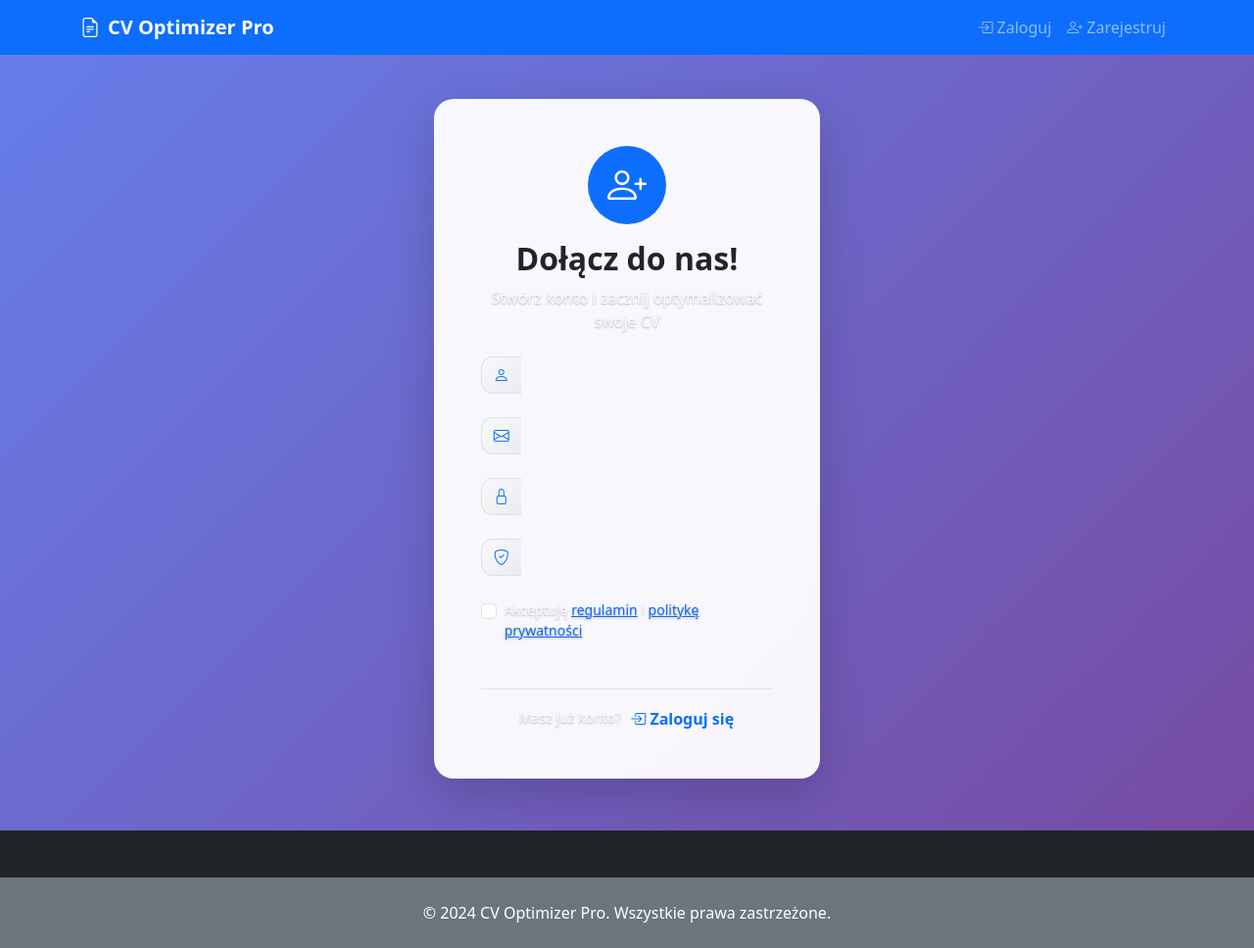
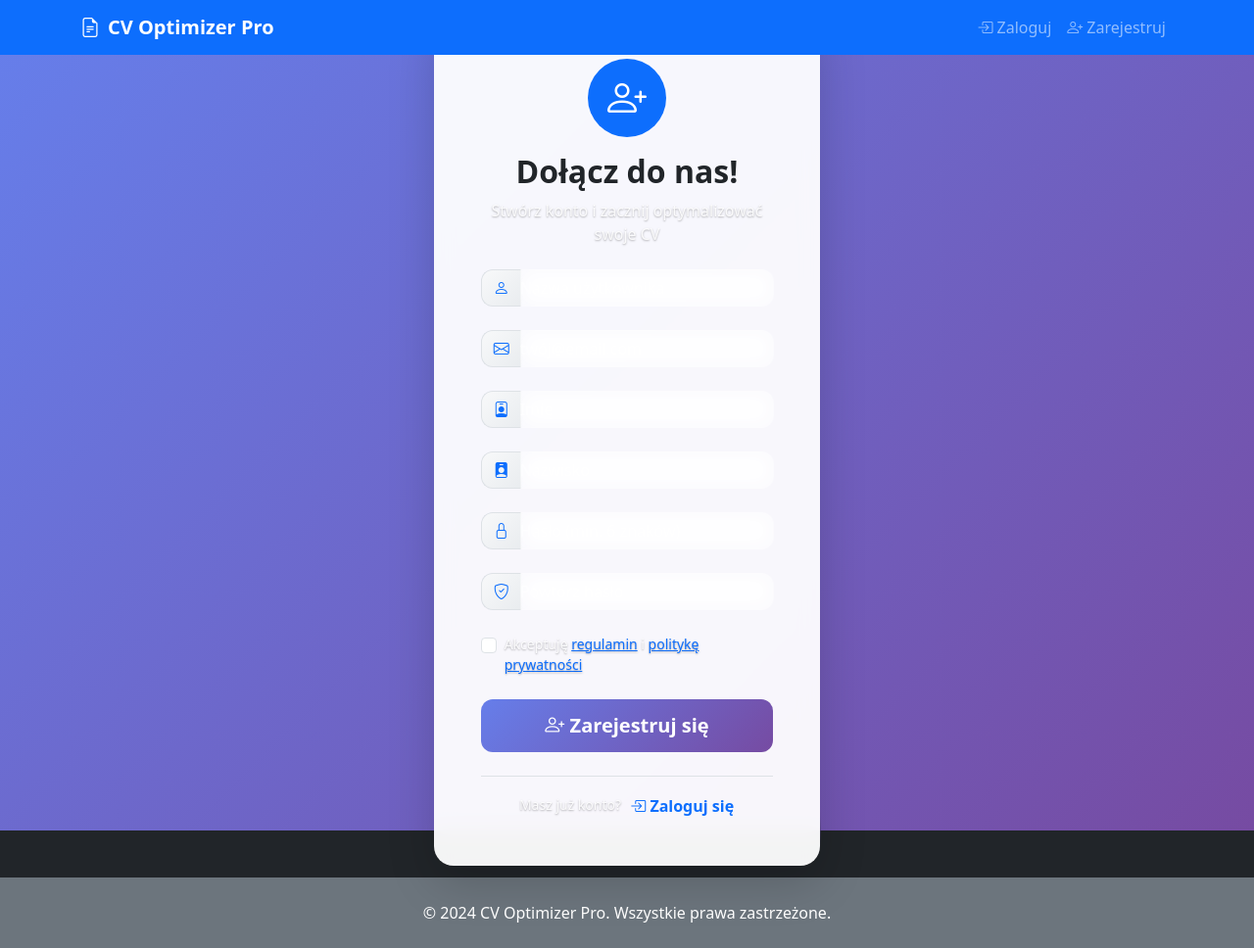
Before and after one commit to msulikowski96-cmd/CvToai, a Flask app: template templates/auth/register.html in a window 1280 px wide. Shown: the whole page at 98% size. Run offline with Flask 3, Linux system fonts and the light colour scheme; the template is opened without the code that fills it, so the values that code supplies are empty; parts of the project's set-up code (start-up, migrations or seed data) failed here and were passed over.

Commit message:
Assistant checkpoint: Fix form fields and routing for auth
Assistant generated file changes:
- templates/auth/register.html: Fix form field names to match backend, Fix submit button
- templates/auth/login.html: Fix login form field names, Fix login submit button
- app.py: Fix routing endpoints, Add auth blueprint routes, Add auth routes with blueprint naming, Add auth blueprint at the end before main, Remove old register and login routes

---

User prompt:

Error form

Replit-Commit-Author: Assistant
Replit-Commit-Session-Id: 6f3744b5-5d25-4b95-9958-6d9d34123aa3

```diff
--- a/app.py
+++ b/app.py
@@ -49,7 +49,7 @@ login_manager = LoginManager()
 login_manager.init_app(app)
 login_manager.login_message = 'Zaloguj się, aby uzyskać dostęp do tej strony.'
 login_manager.login_message_category = 'info'
-login_manager.login_view = 'login'
+login_manager.login_view = 'auth.login'
 
 # Models
 class User(UserMixin, db.Model):
@@ -113,91 +113,7 @@ def index():
         return render_template('dashboard.html')
     return render_template('index.html')
 
-@app.route('/register', methods=['GET', 'POST'])
-def register():
-    if current_user.is_authenticated:
-        return redirect(url_for('index'))
 
-    if request.method == 'POST':
-        username = request.form.get('username', '').strip()
-        email = request.form.get('email', '').strip()
-        first_name = request.form.get('first_name', '').strip()
-        last_name = request.form.get('last_name', '').strip()
-        password = request.form.get('password', '').strip()
-        password2 = request.form.get('password2', '').strip()
-
-        # Validation
-        if not all([username, email, first_name, last_name, password, password2]):
-            flash('Wszystkie pola są wymagane.', 'error')
-            return render_template('auth/register.html')
-
-        if password != password2:
-            flash('Hasła muszą być identyczne.', 'error')
-            return render_template('auth/register.html')
-
-        if len(password) < 6:
-            flash('Hasło musi mieć co najmniej 6 znaków.', 'error')
-            return render_template('auth/register.html')
-
-        # Check if user exists
-        if User.query.filter_by(username=username).first():
-            flash('Ten nick jest już zajęty.', 'error')
-            return render_template('auth/register.html')
-
-        if User.query.filter_by(email=email).first():
-            flash('Ten email jest już zarejestrowany.', 'error')
-            return render_template('auth/register.html')
-
-        # Create user
-        user = User()
-        user.username = username
-        user.email = email
-        user.first_name = first_name
-        user.last_name = last_name
-        user.password_hash = generate_password_hash(password)
-
-        db.session.add(user)
-        db.session.commit()
-
-        flash('Rejestracja przebiegła pomyślnie! Możesz się teraz zalogować.', 'success')
-        return redirect(url_for('login'))
-
-    return render_template('auth/register.html')
-
-@app.route('/login', methods=['GET', 'POST'])
-def login():
-    if current_user.is_authenticated:
-        return redirect(url_for('index'))
-
-    if request.method == 'POST':
-        username_or_email = request.form.get('username_or_email', '').strip()
-        password = request.form.get('password', '').strip()
-
-        if not username_or_email or not password:
-            flash('Wypełnij wszystkie pola.', 'error')
-            return render_template('auth/login.html')
-
-        # Find user
-        if '@' in username_or_email:
-            user = User.query.filter_by(email=username_or_email).first()
-        else:
-            user = User.query.filter(
-                or_(User.username == username_or_email, User.email == username_or_email)
-            ).first()
-
-        if user and check_password_hash(user.password_hash, password):
-            login_user(user)
-            user.last_login = datetime.utcnow()
-            db.session.commit()
-
-            flash(f'Witaj, {user.first_name}! Zalogowano pomyślnie.', 'success')
-
-            next_page = request.args.get('next')
-            return redirect(next_page) if next_page else redirect(url_for('index'))
-        else:
-            flash('Nieprawidłowy nick/email lub hasło.', 'error')
-
-    return render_template('auth/login.html')
 
 @app.route('/logout')
 @login_required
@@ -372,6 +288,103 @@ def too_large(e):
 def internal_error(e):
     return jsonify({'success': False, 'message': 'Wystąpił błąd wewnętrzny serwera.'}), 500
 
+# Create auth blueprint
+from flask import Blueprint
+auth = Blueprint('auth', __name__, url_prefix='/auth')
+
+@auth.route('/login', methods=['GET', 'POST'])
+def login():
+    if current_user.is_authenticated:
+        return redirect(url_for('index'))
+
+    if request.method == 'POST':
+        username_or_email = request.form.get('username_or_email', '').strip()
+        password = request.form.get('password', '').strip()
+
+        if not username_or_email or not password:
+            flash('Wypełnij wszystkie pola.', 'error')
+            return render_template('auth/login.html')
+
+        # Find user
+        if '@' in username_or_email:
+            user = User.query.filter_by(email=username_or_email).first()
+        else:
+            user = User.query.filter(
+                or_(User.username == username_or_email, User.email == username_or_email)
+            ).first()
+
+        if user and check_password_hash(user.password_hash, password):
+            login_user(user)
+            user.last_login = datetime.utcnow()
+            db.session.commit()
+
+            flash(f'Witaj, {user.first_name}! Zalogowano pomyślnie.', 'success')
+
+            next_page = request.args.get('next')
+            return redirect(next_page) if next_page else redirect(url_for('index'))
+        else:
+            flash('Nieprawidłowy nick/email lub hasło.', 'error')
+
+    return render_template('auth/login.html')
+
+@auth.route('/register', methods=['GET', 'POST'])
+def register():
+    if current_user.is_authenticated:
+        return redirect(url_for('index'))
+
+    if request.method == 'POST':
+        username = request.form.get('username', '').strip()
+        email = request.form.get('email', '').strip()
+        first_name = request.form.get('first_name', '').strip()
+        last_name = request.form.get('last_name', '').strip()
+        password = request.form.get('password', '').strip()
+        password2 = request.form.get('password2', '').strip()
+
+        # Validation
+        if not all([username, email, first_name, last_name, password, password2]):
+            flash('Wszystkie pola są wymagane.', 'error')
+            return render_template('auth/register.html')
+
+        if password != password2:
+            flash('Hasła muszą być identyczne.', 'error')
+            return render_template('auth/register.html')
+
+        if len(password) < 6:
+            flash('Hasło musi mieć co najmniej 6 znaków.', 'error')
+            return render_template('auth/register.html')
+
+        # Check if user exists
+        if User.query.filter_by(username=username).first():
+            flash('Ten nick jest już zajęty.', 'error')
+            return render_template('auth/register.html')
+
+        if User.query.filter_by(email=email).first():
+            flash('Ten email jest już zarejestrowany.', 'error')
+            return render_template('auth/register.html')
+
+        # Create user
+        user = User()
+        user.username = username
+        user.email = email
+        user.first_name = first_name
+        user.last_name = last_name
+        user.password_hash = generate_password_hash(password)
+
+        db.session.add(user)
+        db.session.commit()
+
+        flash('Rejestracja przebiegła pomyślnie! Możesz się teraz zalogować.', 'success')
+        return redirect(url_for('auth.login'))
+
+    return render_template('auth/register.html')
+
+# Register blueprint
+app.register_blueprint(auth)
+
+# Remove old routes
+app.route_map = {rule: func for rule, func in app.route_map.items()
+                 if rule not in ['/register', '/login']}
+
 # Create database tables
 with app.app_context():
     db.create_all()
--- a/templates/auth/register.html
+++ b/templates/auth/register.html
@@ -23,23 +23,16 @@
                     <form method="POST" class="needs-validation" novalidate>
                         {{ form.hidden_tag() }}
 
-                        <!-- Name Field -->
+                        <!-- Username Field -->
                         <div class="mb-4">
                             <div class="input-group">
                                 <span class="input-group-text bg-light border-end-0" style="border-radius: 12px 0 0 12px;">
                                     <i class="bi bi-person text-primary"></i>
                                 </span>
-                                {{ form.name(class="form-control border-start-0 ps-0",
-                                   style="border-radius: 0 12px 12px 0; border-left: none !important;",
-                                   placeholder="Twoje imię i nazwisko") }}
+                                <input type="text" name="username" class="form-control border-start-0 ps-0" required
+                                   style="border-radius: 0 12px 12px 0; border-left: none !important;"
+                                   placeholder="Nazwa użytkownika">
                             </div>
-                            {% if form.name.errors %}
-                                <div class="text-danger mt-1">
-                                    {% for error in form.name.errors %}
-                                        <small><i class="bi bi-exclamation-circle"></i> {{ error }}</small>
-                                    {% endfor %}
-                                </div>
-                            {% endif %}
                         </div>
 
                         <!-- Email Field -->
@@ -48,17 +41,34 @@
                                 <span class="input-group-text bg-light border-end-0" style="border-radius: 12px 0 0 12px;">
                                     <i class="bi bi-envelope text-primary"></i>
                                 </span>
-                                {{ form.email(class="form-control border-start-0 ps-0",
-                                   style="border-radius: 0 12px 12px 0; border-left: none !important;",
-                                   placeholder="twój@email.com") }}
+                                <input type="email" name="email" class="form-control border-start-0 ps-0" required
+                                   style="border-radius: 0 12px 12px 0; border-left: none !important;"
+                                   placeholder="twój@email.com">
                             </div>
-                            {% if form.email.errors %}
-                                <div class="text-danger mt-1">
-                                    {% for error in form.email.errors %}
-                                        <small><i class="bi bi-exclamation-circle"></i> {{ error }}</small>
-                                    {% endfor %}
-                                </div>
-                            {% endif %}
+                        </div>
+
+                        <!-- First Name Field -->
+                        <div class="mb-4">
+                            <div class="input-group">
+                                <span class="input-group-text bg-light border-end-0" style="border-radius: 12px 0 0 12px;">
+                                    <i class="bi bi-person-badge text-primary"></i>
+                                </span>
+                                <input type="text" name="first_name" class="form-control border-start-0 ps-0" required
+                                   style="border-radius: 0 12px 12px 0; border-left: none !important;"
+                                   placeholder="Imię">
+                            </div>
+                        </div>
+
+                        <!-- Last Name Field -->
+                        <div class="mb-4">
+                            <div class="input-group">
+                                <span class="input-group-text bg-light border-end-0" style="border-radius: 12px 0 0 12px;">
+                                    <i class="bi bi-person-badge-fill text-primary"></i>
+                                </span>
+                                <input type="text" name="last_name" class="form-control border-start-0 ps-0" required
+                                   style="border-radius: 0 12px 12px 0; border-left: none !important;"
+                                   placeholder="Nazwisko">
+                            </div>
                         </div>
 
                         <!-- Password Field -->
@@ -67,17 +77,10 @@
                                 <span class="input-group-text bg-light border-end-0" style="border-radius: 12px 0 0 12px;">
                                     <i class="bi bi-lock text-primary"></i>
                                 </span>
-                                {{ form.password(class="form-control border-start-0 ps-0",
-                                   style="border-radius: 0 12px 12px 0; border-left: none !important;",
-                                   placeholder="Hasło (min. 6 znaków)") }}
+                                <input type="password" name="password" class="form-control border-start-0 ps-0" required
+                                   style="border-radius: 0 12px 12px 0; border-left: none !important;"
+                                   placeholder="Hasło (min. 6 znaków)">
                             </div>
-                            {% if form.password.errors %}
-                                <div class="text-danger mt-1">
-                                    {% for error in form.password.errors %}
-                                        <small><i class="bi bi-exclamation-circle"></i> {{ error }}</small>
-                                    {% endfor %}
-                                </div>
-                            {% endif %}
                         </div>
 
                         <!-- Confirm Password Field -->
@@ -86,17 +89,10 @@
                                 <span class="input-group-text bg-light border-end-0" style="border-radius: 12px 0 0 12px;">
                                     <i class="bi bi-shield-check text-primary"></i>
                                 </span>
-                                {{ form.confirm_password(class="form-control border-start-0 ps-0",
-                                   style="border-radius: 0 12px 12px 0; border-left: none !important;",
-                                   placeholder="Powtórz hasło") }}
+                                <input type="password" name="password2" class="form-control border-start-0 ps-0" required
+                                   style="border-radius: 0 12px 12px 0; border-left: none !important;"
+                                   placeholder="Powtórz hasło">
                             </div>
-                            {% if form.confirm_password.errors %}
-                                <div class="text-danger mt-1">
-                                    {% for error in form.confirm_password.errors %}
-                                        <small><i class="bi bi-exclamation-circle"></i> {{ error }}</small>
-                                    {% endfor %}
-                                </div>
-                            {% endif %}
                         </div>
 
                         <!-- Terms Checkbox -->
@@ -111,8 +107,10 @@
 
                         <!-- Submit Button -->
                         <div class="d-grid mb-4">
-                            {{ form.submit(class="btn btn-primary btn-lg fw-bold",
-                               style="border-radius: 12px; background: linear-gradient(135deg, #667eea 0%, #764ba2 100%); border: none; padding: 12px;") }}
+                            <button type="submit" class="btn btn-primary btn-lg fw-bold"
+                               style="border-radius: 12px; background: linear-gradient(135deg, #667eea 0%, #764ba2 100%); border: none; padding: 12px;">
+                                <i class="bi bi-person-plus"></i> Zarejestruj się
+                            </button>
                         </div>
                     </form>
 
```
Also changed, not shown: templates/auth/login.html (+11 -23 lines).
